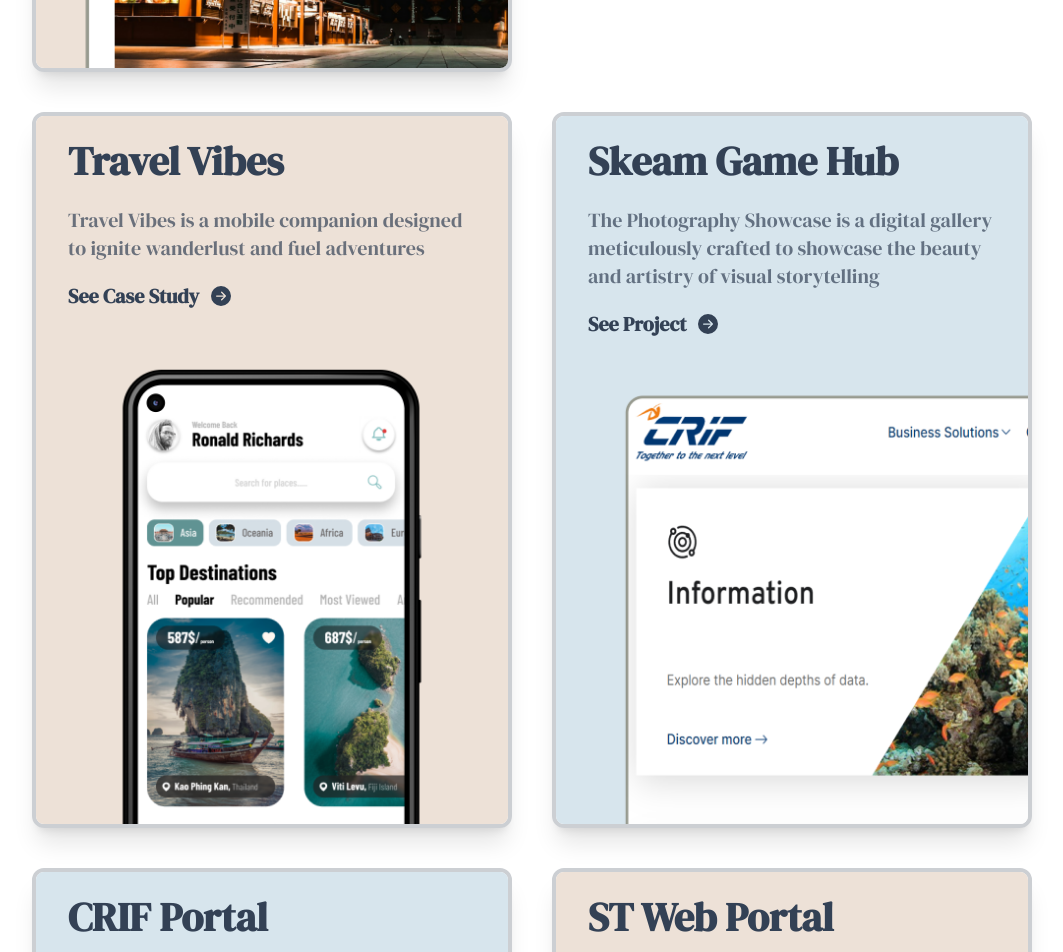
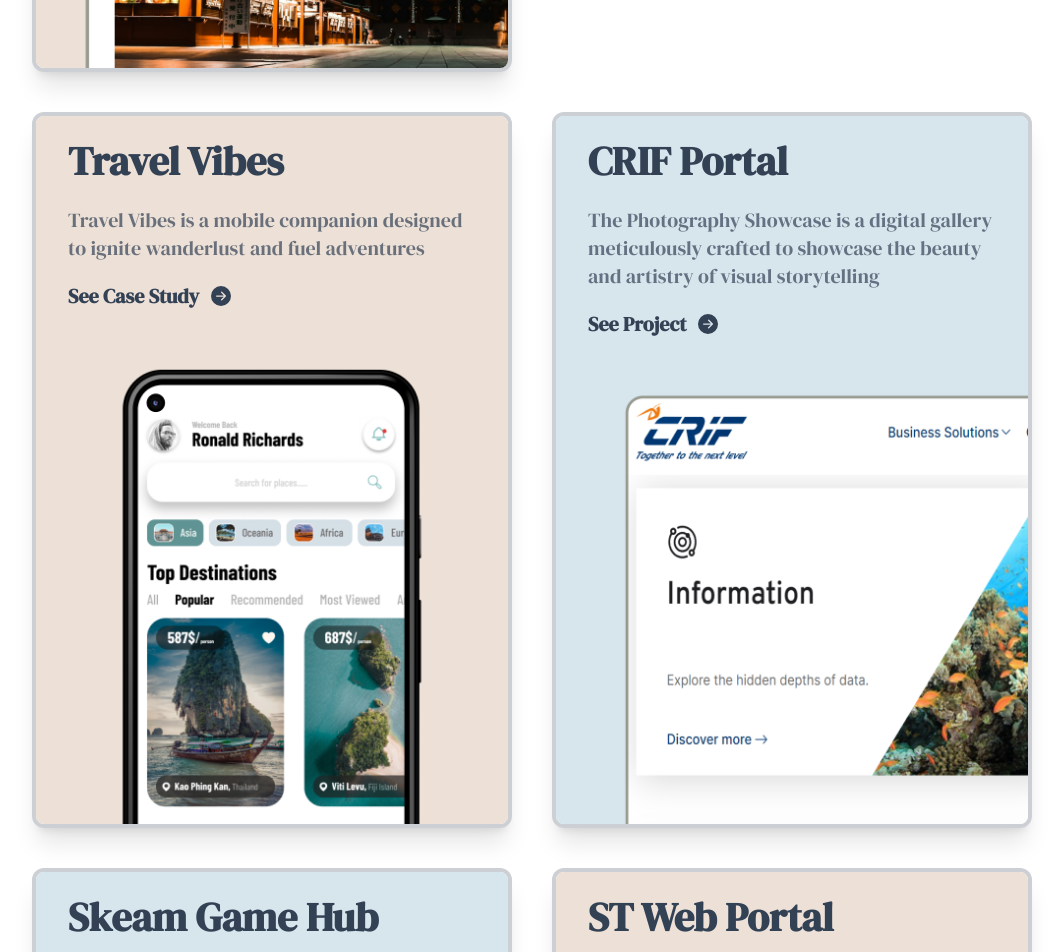
Before and after one commit to andreasiano/Portfolio, a React (Create React App) app: page / in a window 1280 px wide. Shown: the part 1440-2392 px from the top of the page, without its empty margins (108-1171 px from the left). Built offline with nearby package versions, Linux system fonts and the light colour scheme.

Commit message:
New Projects

```diff
--- a/src/constants/index.js
+++ b/src/constants/index.js
@@ -52,7 +52,7 @@
          },
          {
            id: 4,
-           title: "Skeam Game Hub",
+           title: "CRIF Portal",
            img: img4,
            description:
              "The Photography Showcase is a digital gallery meticulously crafted to showcase the beauty and artistry of visual storytelling",
@@ -62,7 +62,7 @@
          },
          {
            id: 5,
-           title: "CRIF Portal",
+           title: "Skeam Game Hub",
            img: img5,
            description:
              "The Photography Showcase is a digital gallery meticulously crafted to showcase the beauty and artistry of visual storytelling",
```
Also changed, not shown: src/assets/ST.png.
